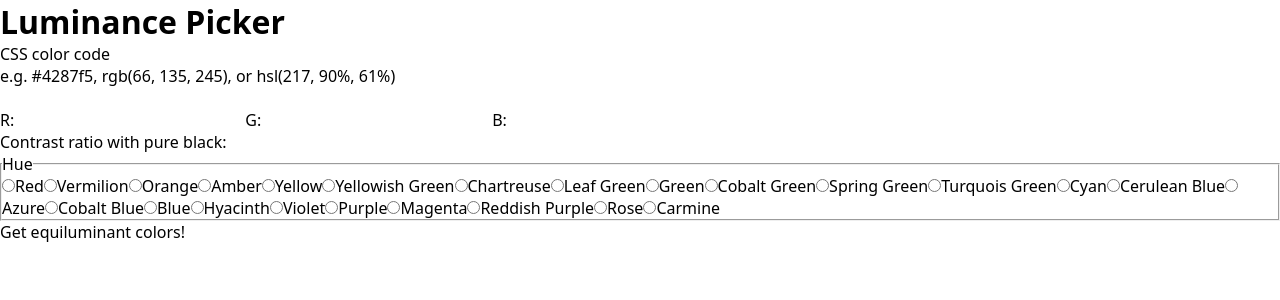
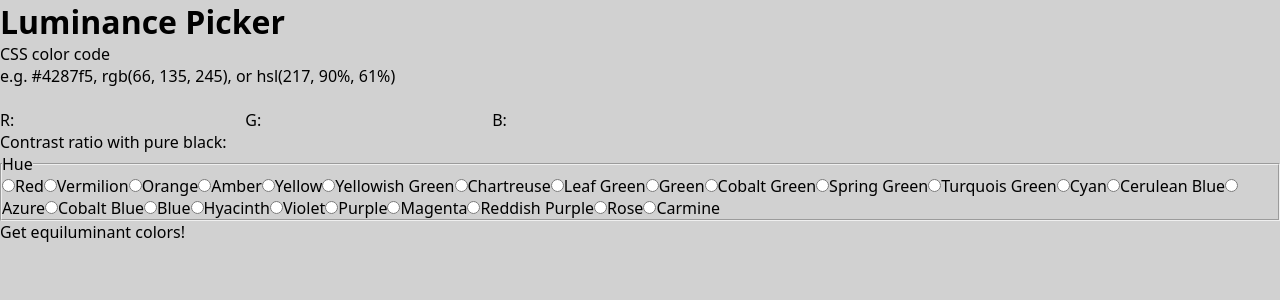
Before and after one commit to masakudamatsu/equiluminant-color-picker, a Next.js app in the folder app/: page / in a window 1280 px wide. Shown: the top 300 px of the page. Built offline with nearby package versions, Linux system fonts and the light colour scheme.

Commit message:
Switch background color by user input #40

```diff
--- a/app/pages/_app.js
+++ b/app/pages/_app.js
@@ -10,10 +10,16 @@ function MyApp({Component, pageProps}) {
   const [blue, setBlue] = useState('');
   const [contrastRatio, setContrastRatio] = useState('');
   const [hue, setHue] = useState('');
+  const [darkMode, setDarkMode] = useState(false);
 
   const updateContrastRatio = (red, green, blue) => {
     const newContrastRatio = getContrastRatio(red, green, blue);
     setContrastRatio(newContrastRatio);
+    if (Number(newContrastRatio) > Math.sqrt(21)) {
+      setDarkMode(true);
+    } else {
+      setDarkMode(false);
+    }
   };
 
   const handleChangeRed = event => {
@@ -53,7 +59,7 @@ function MyApp({Component, pageProps}) {
         hue={hue}
         getHue={getHue}
       />
-      <GlobalStyle />
+      <GlobalStyle darkMode={darkMode} />
     </>
   );
 }
--- a/app/theme/GlobalStyle.js
+++ b/app/theme/GlobalStyle.js
@@ -1,4 +1,6 @@
 import {createGlobalStyle} from 'styled-components';
+
+import color from './color';
 
 const GlobalStyle = createGlobalStyle`
 /*!
@@ -285,6 +287,8 @@ progress {
   Custom global style
 *****************************************************************************/
 body {
+  background-color: ${props =>
+    props.darkMode ? color.darkMode.background : color.background};
   font-family: system-ui, -apple-system, BlinkMacSystemFont, 'Segoe UI', Roboto, 'Helvetica Neue', Arial, sans-serif;
 }
 
--- /dev/null
+++ b/app/theme/color.js
@@ -0,0 +1,10 @@
+const color = {
+  background:
+    'rgb(209, 209, 209)' /* 3:1 contrast ratio to threshold rgb(117,117,117) */,
+  darkMode: {
+    background:
+      'rgb(44, 44, 44)' /* 1:3 contrast ratio to threshold rgb(117,117,117) */,
+  },
+};
+
+export default color;
```
Also changed, not shown: 1 other file (tests, documents, lock files or other folders).
